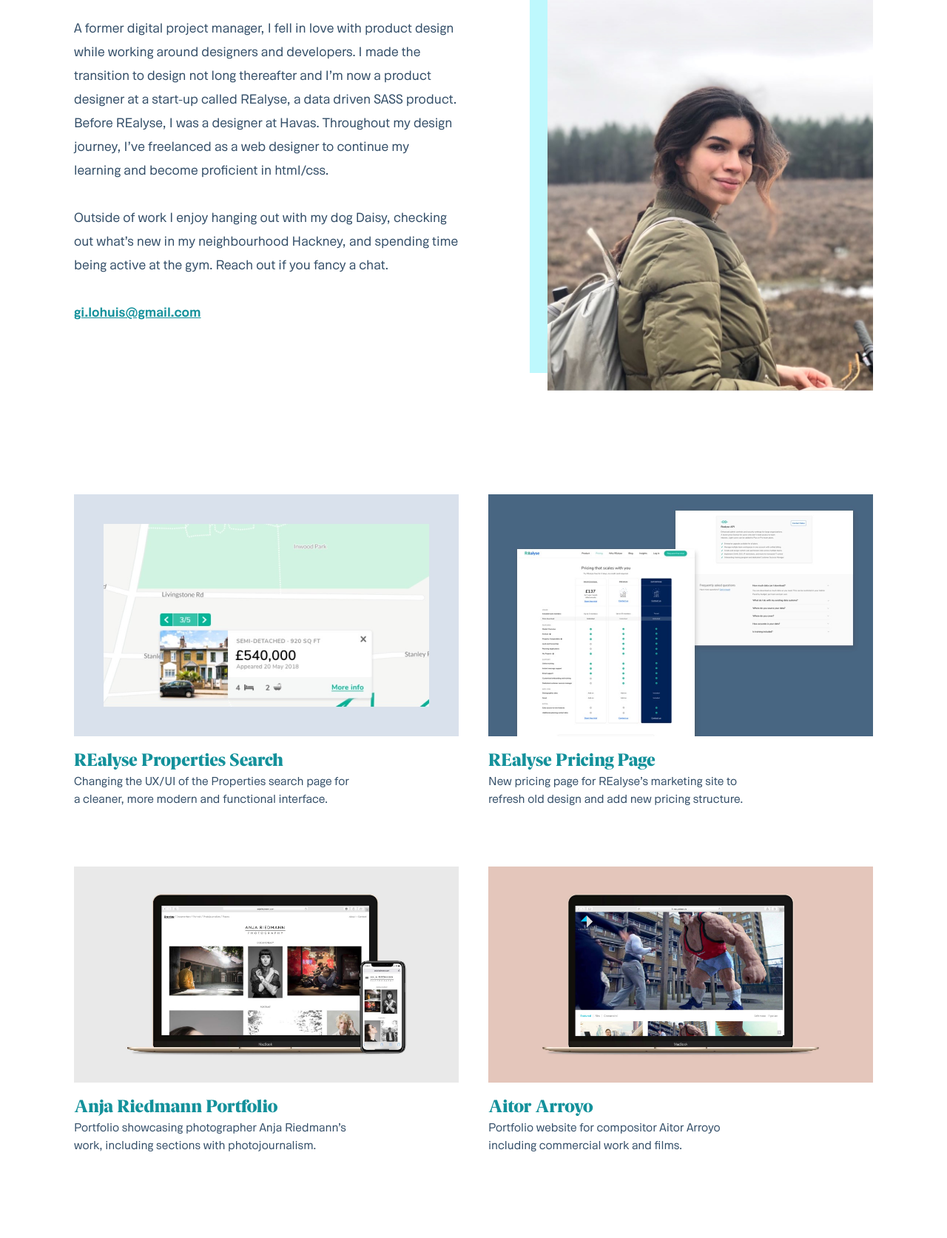
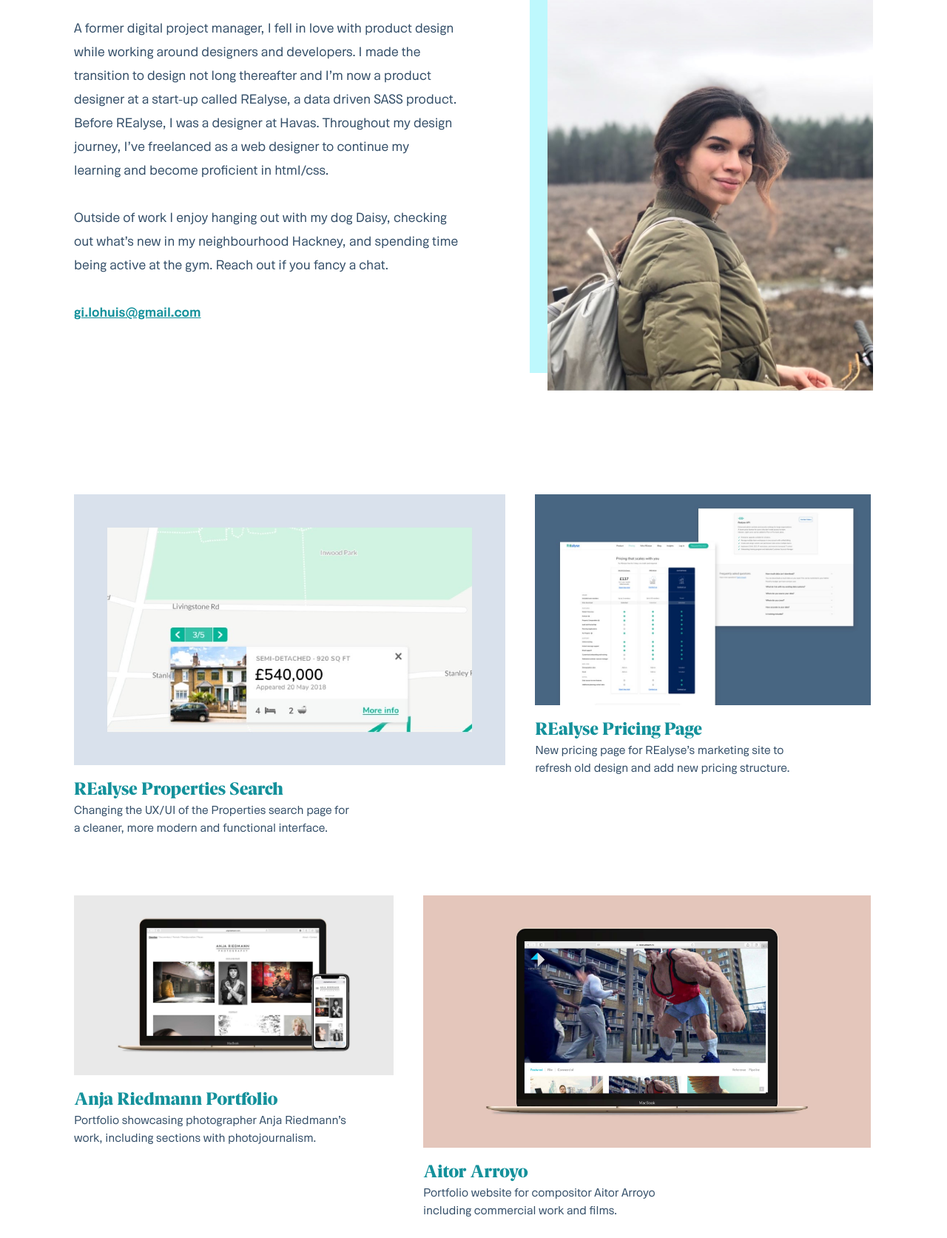
Before and after one commit to GiselleLohuis/gisellelohuis.com, a plain HTML site: page index.html in a window 1280 px wide. Shown: the part 227-1900 px from the top of the page at 74% size. Drawn offline with Linux system fonts and the light colour scheme; a web font is replaced by a local one.

Commit message:
Adjusted case size

```diff
--- a/assets/style.css
+++ b/assets/style.css
@@ -157,6 +157,22 @@ ol.cases li {
   float: left;
   width: calc(50% - 20px);
   margin-right: 40px;
+}
+
+ol.cases li:nth-child(1) {
+  width: 54%;
+}
+
+ol.cases li:nth-child(2) {
+  width: 42%;
+}
+
+ol.cases li:nth-child(3) {
+  width: 40%;
+}
+
+ol.cases li:nth-child(4) {
+  width: 56%;
 }
 
 ol.cases li:nth-child(even) {
```
Also changed, not shown: 1 other file.
